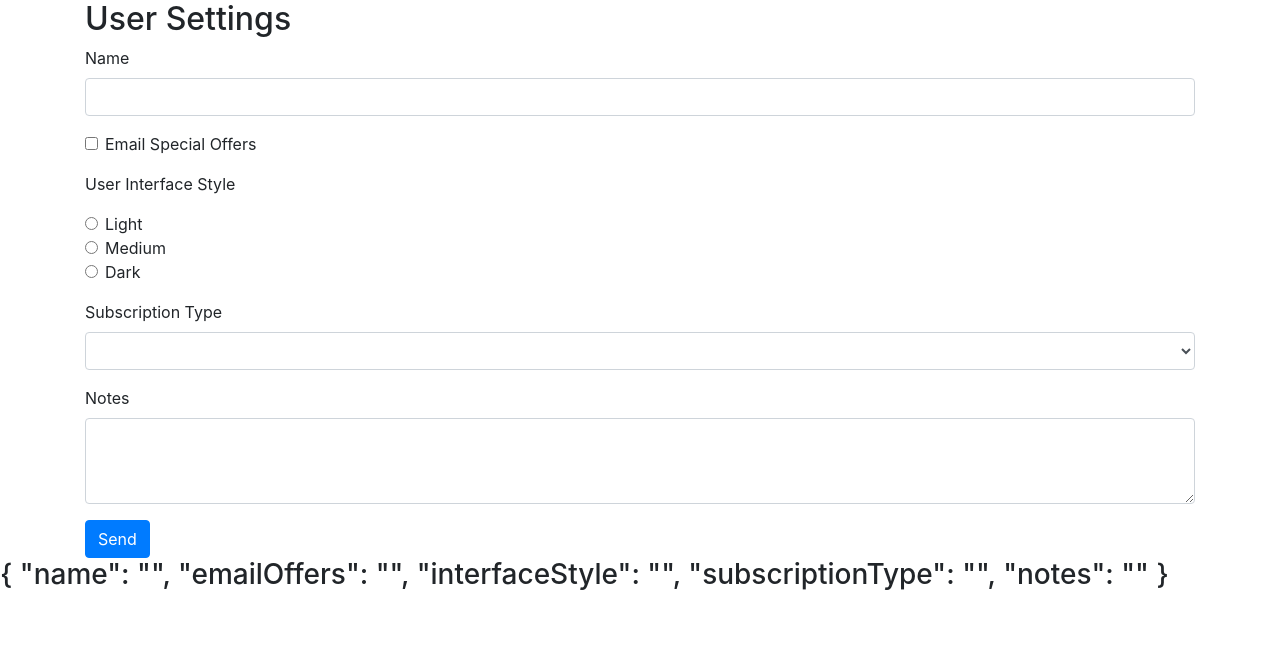
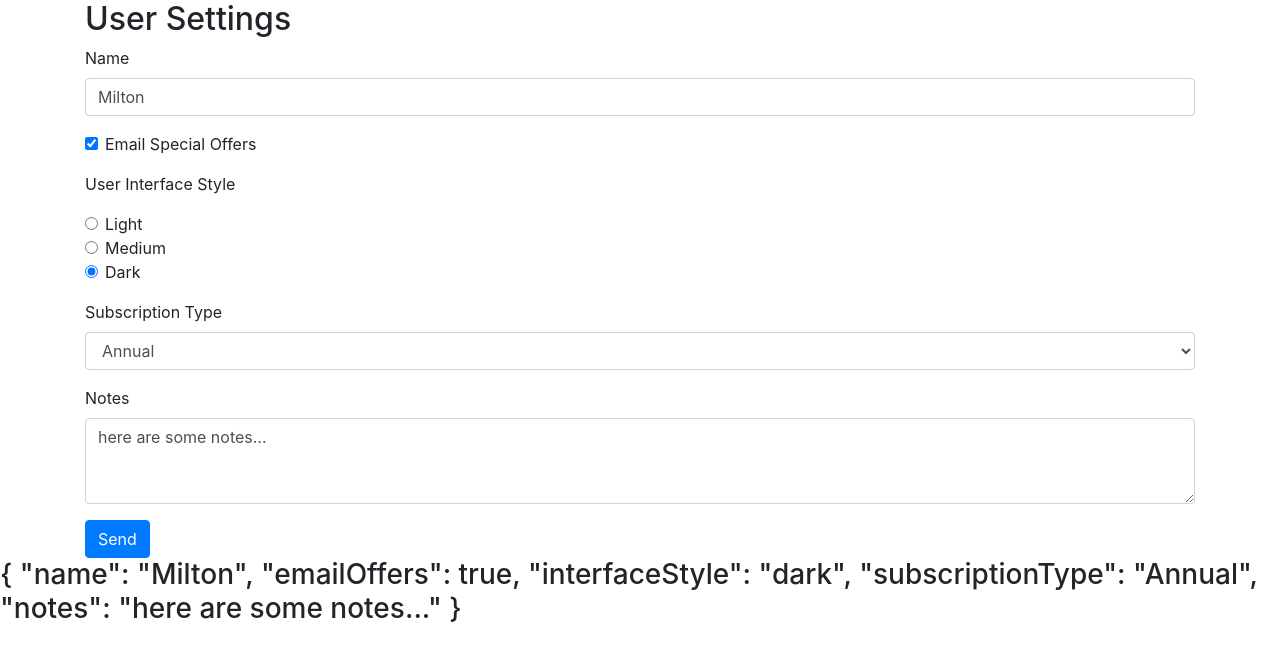
Before and after one commit to patriciarrsilva/Angular-Forms, an Angular app: page / in a window 1280 px wide. Shown: the top 660 px of the page. Built offline with nearby package versions, Linux system fonts and the light colour scheme.

Commit message:
Two-way Data Binding

```diff
--- a/src/app/user-settings-form/user-settings-form.component.html
+++ b/src/app/user-settings-form/user-settings-form.component.html
@@ -7,7 +7,7 @@
             <input id="name"
                    name="name"
                    class="form-control"
-                   ngModel />
+                   [(ngModel)]="userSettings.name" />
         </div>
 
         <div class="form-check form-group">
@@ -15,7 +15,7 @@
                    type="checkbox"
                    id="emailOffers"
                    name="emailOffers"
-                   ngModel />
+                   [(ngModel)]="userSettings.emailOffers" />
             <label class="form-check-label"
                    for="emailOffers">
                 Email Special Offers
@@ -31,7 +31,7 @@
                        id="lightInterface"
                        value="light"
                        checked
-                       ngModel />
+                       [(ngModel)]="userSettings.interfaceStyle" />
                 <label class="form-check-label"
                        for="lightInterface">
                     Light
@@ -43,7 +43,7 @@
                        name="interfaceStyle"
                        id="mediumInterface"
                        value="medium"
-                       ngModel />
+                       [(ngModel)]="userSettings.interfaceStyle" />
                 <label class="form-check-label"
                        for="mediumInterface">
                     Medium
@@ -55,7 +55,7 @@
                        name="interfaceStyle"
                        id="darkInterface"
                        value="dark"
-                       ngModel />
+                       [(ngModel)]="userSettings.interfaceStyle" />
                 <label class="form-check-label"
                        for="darkInterface">
                     Dark
@@ -68,7 +68,7 @@
             <select class="form-control"
                     id="subscriptionType"
                     name="subscriptionType"
-                    ngModel>
+                    [(ngModel)]="userSettings.subscriptionType">
                 <option>Monthly</option>
                 <option>Annual</option>
                 <option>Lifetime</option>
@@ -81,11 +81,11 @@
                       name="notes"
                       class="form-control"
                       rows="3"
-                      ngModel></textarea>
+                      [(ngModel)]="userSettings.notes"></textarea>
         </div>
 
         <button class="btn btn-primary">Send</button>
     </form>
 </div>
 
-<h3>{{ form.value |json }}</h3>
+<h3>{{ userSettings | json }}</h3>
```
